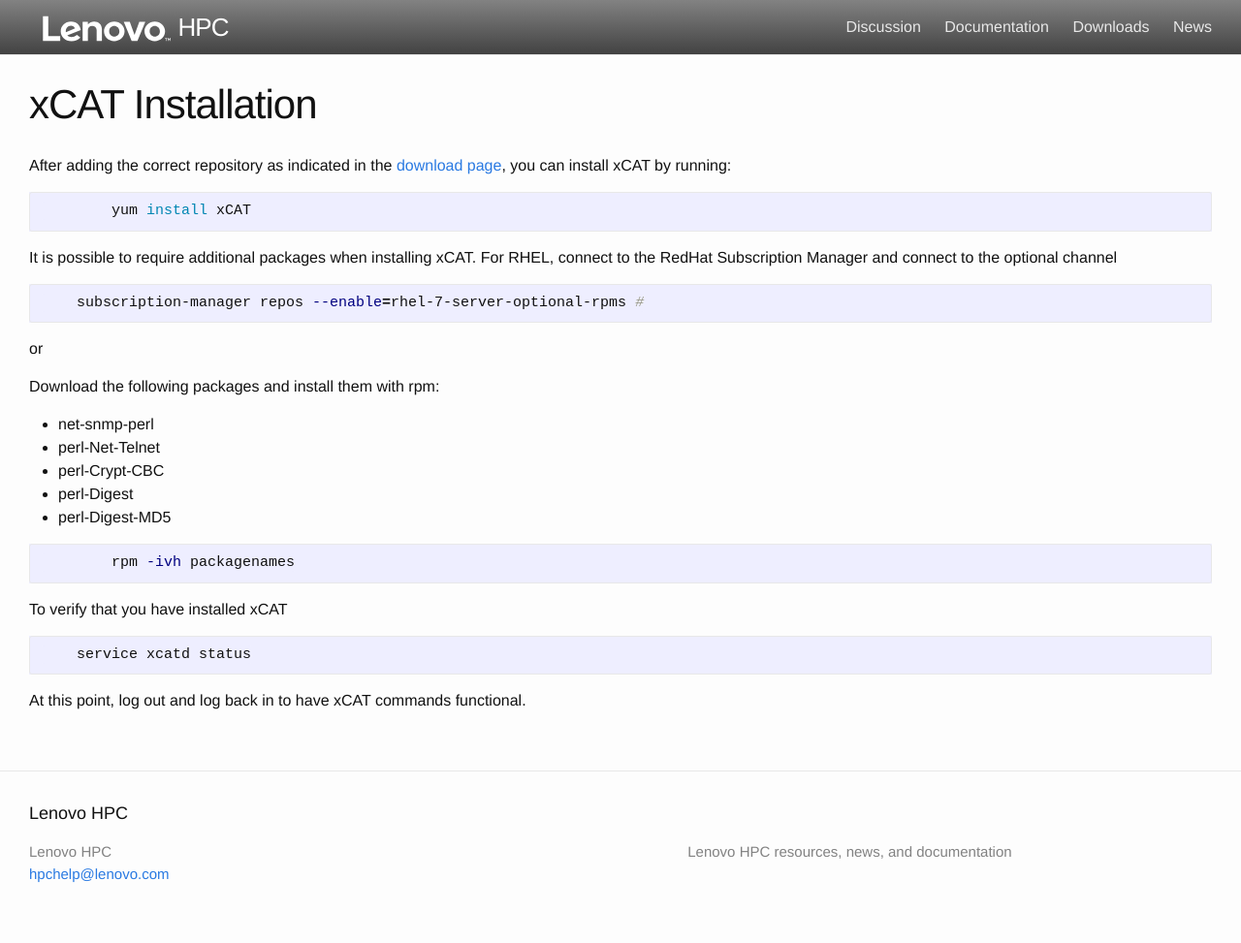
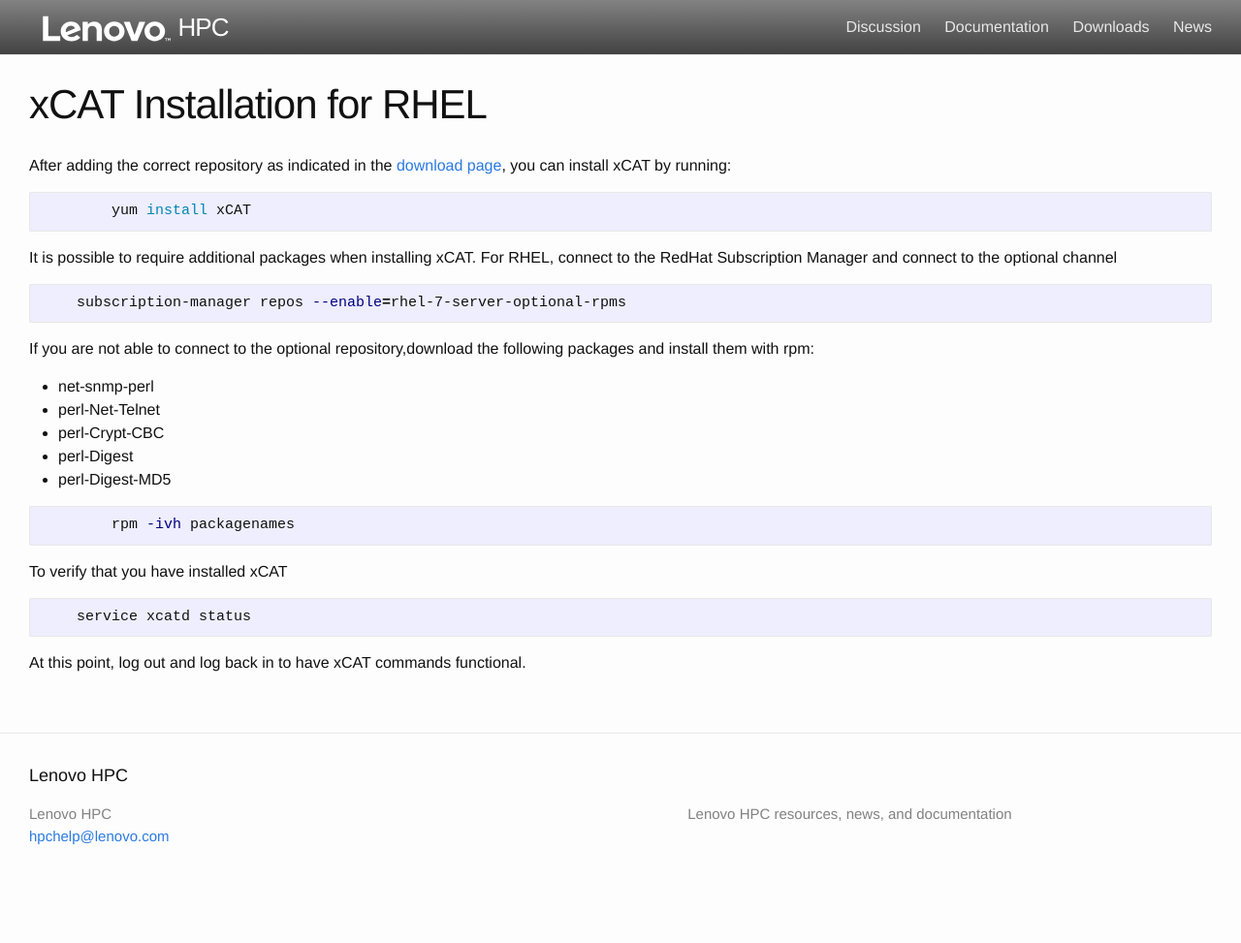
Before and after one commit to xcat2/confluent-docs, a Jekyll site: the page built from docs/installxcat.md, in a window 1280 px wide. Shown: the whole page at 97% size. Built offline with Jekyll 4.4.1, drawn with Linux system fonts in a browser that asks for light colours; after the commit the page ends 934 px from its top, so only the background shows below that.

Commit message:
Updating docs for installing xcat

````diff
--- a/docs/installxcat.md
+++ b/docs/installxcat.md
@@ -1,6 +1,6 @@
 ---
 layout: page
-title: xCAT Installation
+title: xCAT Installation for RHEL
 permalink: /documentation/installxcat.html
 ---
 
@@ -11,11 +11,9 @@
 It is possible to require additional packages when installing xCAT.
 For RHEL, connect to the RedHat Subscription Manager and connect to the optional channel
 ```sh
-    subscription-manager repos --enable=rhel-7-server-optional-rpms #
+    subscription-manager repos --enable=rhel-7-server-optional-rpms
 ```
-or
-
-Download the following packages and install them with rpm:
+If you are not able to connect to the optional repository,download the following packages and install them with rpm:
 * net-snmp-perl
 * perl-Net-Telnet
 * perl-Crypt-CBC
````
